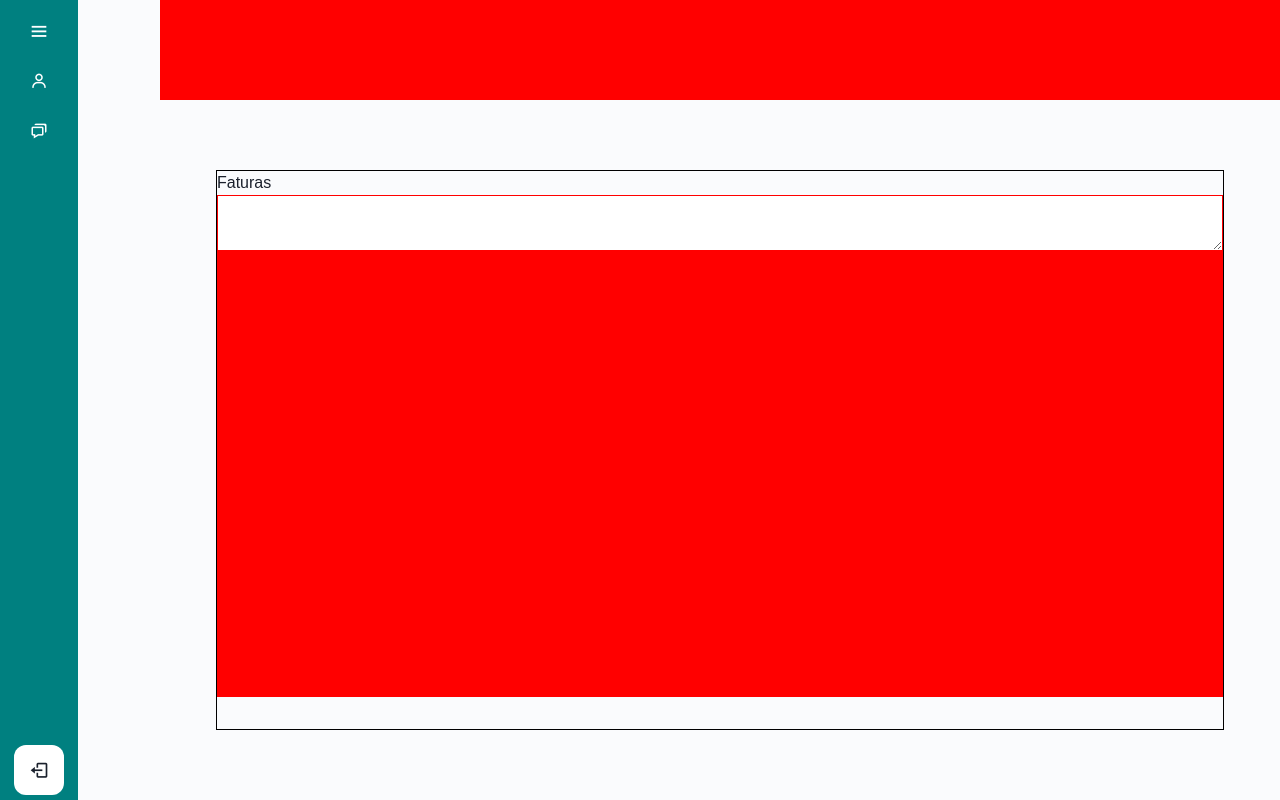
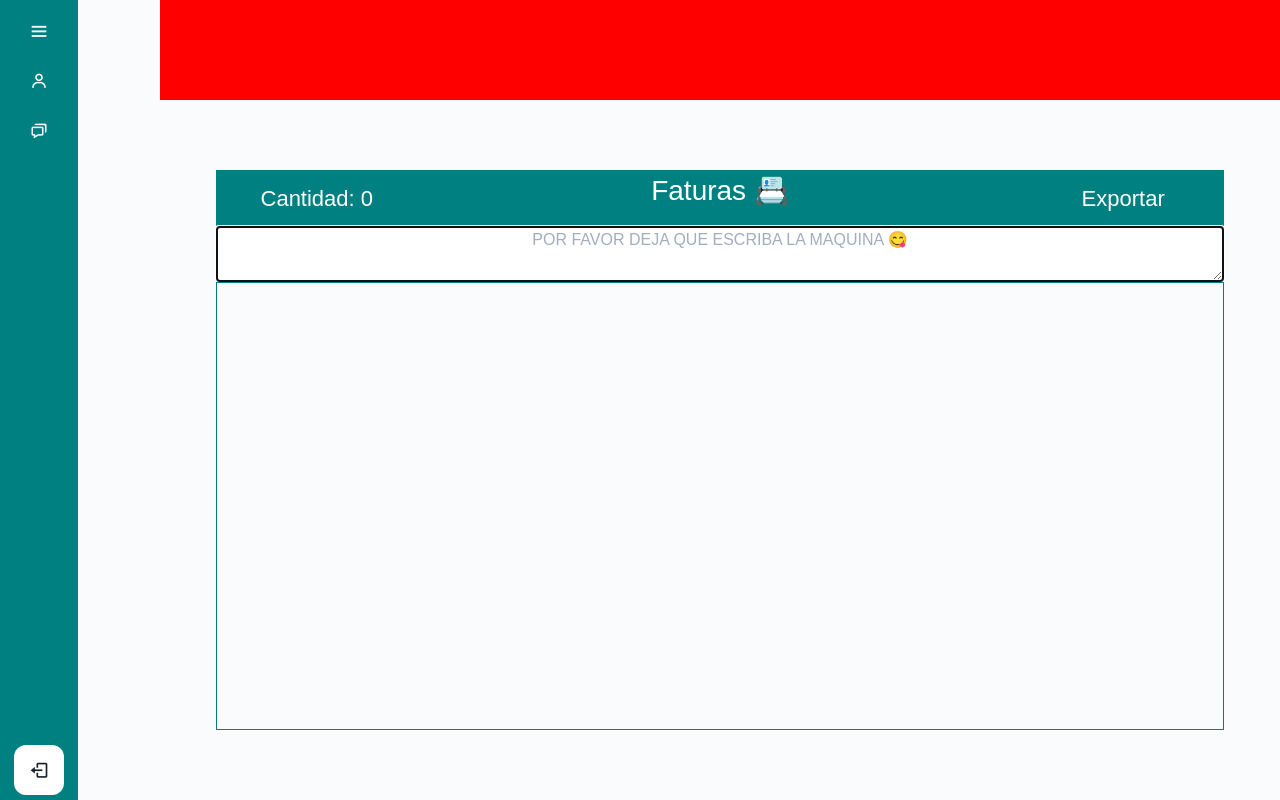
Before and after one commit to ClinicaAltaComplejidad/Eklipse-Fronted, a React (Create React App) app in the folder eklipse-2.0/: page /home/invoices in a window 1280 px wide. Built offline with nearby package versions, Linux system fonts and the light colour scheme.

Commit message:
[dev] -- dando estilos a la grilla de facturas y estructura html

```diff
--- a/eklipse-2.0/src/components/table/Table.jsx
+++ b/eklipse-2.0/src/components/table/Table.jsx
@@ -5,7 +5,7 @@ import './table.css';
 function TableData(props) {
 
     const [inputData, setinputData] = useState('');
-    const [invoice, setInvoice] = useState({
+    const [invoices, setInvoice] = useState({
         data: []
     });
     const listInvoices = useInvoiceData();
@@ -23,16 +23,40 @@ function TableData(props) {
 
     return (
         <div className="content_table">
-            <h2 className="table_title">Faturas</h2>
-            <textarea className="content_table_data" onChange={handleInputData}></textarea>
+            <h2 className="table_title">
+                <span className="cuantity_item_invoices">
+                    Cantidad: {invoices.data.length}
+                </span>
+                <span className="invoice_title">
+                    Faturas 📇
+                </span>
+                <span className="export_invoice--excel">
+                    Exportar
+                </span>
+            </h2>
+            <textarea
+                autoFocus
+                placeholder="POR FAVOR DEJA QUE ESCRIBA LA MAQUINA 😋"
+                className="content_table_data"
+                onChange={handleInputData}
+            ></textarea>
             <section className="list_invoices">
                 {
-                    invoice.data.map(i => (
-                        <h1>
-                            {
-                                i.numberInvoice
-                            }
-                        </h1>
+                    invoices.data.map( invoice => (
+                        <div key={invoice.numberInvoice} className="invoice">
+                            <p className="item_invoice number--invoice">{invoice.numberInvoice}</p>
+                            <p className="item_invoice">{invoice.numberOutput}</p>
+                            <p className="item_invoice">{invoice.benefitPlan}</p>
+                            <p className="item_invoice">{invoice.value}</p>
+                            <p className="item_invoice">{invoice.factureDate}</p>
+                            <p className="item_invoice">{invoice.identificationPacient}</p>
+                            <p className="item_invoice">{invoice.namePacient}</p>
+                            <p className="item_invoice">
+                                <span className="invoice--btn_delete">
+                                    Eliminar 💀
+                                </span>
+                            </p>
+                        </div>
                     ))
                 }
             </section>
--- a/eklipse-2.0/src/components/table/table.css
+++ b/eklipse-2.0/src/components/table/table.css
@@ -1,19 +1,81 @@
 .content_table {
-    border: 1px solid #000000;
     display: flex;
     flex-direction: column;
     height: 80%;
     width: 90%;
 }
 
+.table_title {
+    background-color: #008080;
+    color: #ffffff;
+    display: flex;
+    height: 10%;
+    font-size: 28px;
+    text-align: center;
+    width: 100%;
+}
+
+.cuantity_item_invoices, .export_invoice--excel {
+    align-items: center;
+    display: block;
+    display: flex;
+    font-size: 22px;
+    height: 100%;
+    justify-content: center;
+    width: 20%;
+}
+
+.invoice_title {
+    display: block;
+    height: 100%;
+    width: 60%;
+}
+
 .content_table_data {
-    border: 1px solid red;
+    border: 2px solid #008080;
     height: 10%;
+    text-align: center;
     width: 100%;
 }
 
 .list_invoices {
-    background-color: red;
+    border: 1px solid #008080;
+    display: flex;
+    flex-direction: column;
     height: 80%;
+    overflow-y: scroll;
     width: 100%;
 }
+
+.invoice {
+    border: 1px solid #fafbfd;
+    display: flex;
+    height: 14%;
+    width: 100%;
+}
+
+.item_invoice {
+    align-items: center;
+    border: 1px solid gray;
+    display: flex;
+    flex-direction: column;
+    font-size: 14px;
+    justify-content: center;
+    width: 13%;
+}
+
+.number--invoice {
+    font-weight: 800;
+}
+
+.invoice--btn_delete {
+    align-items: center;
+    background-color: #008080;
+    border-radius: 8px;
+    color: #fafbfd;
+    display: flex;
+    flex-direction: column;
+    justify-content: center;
+    height: 80%;
+    width: 90%;
+}
```
